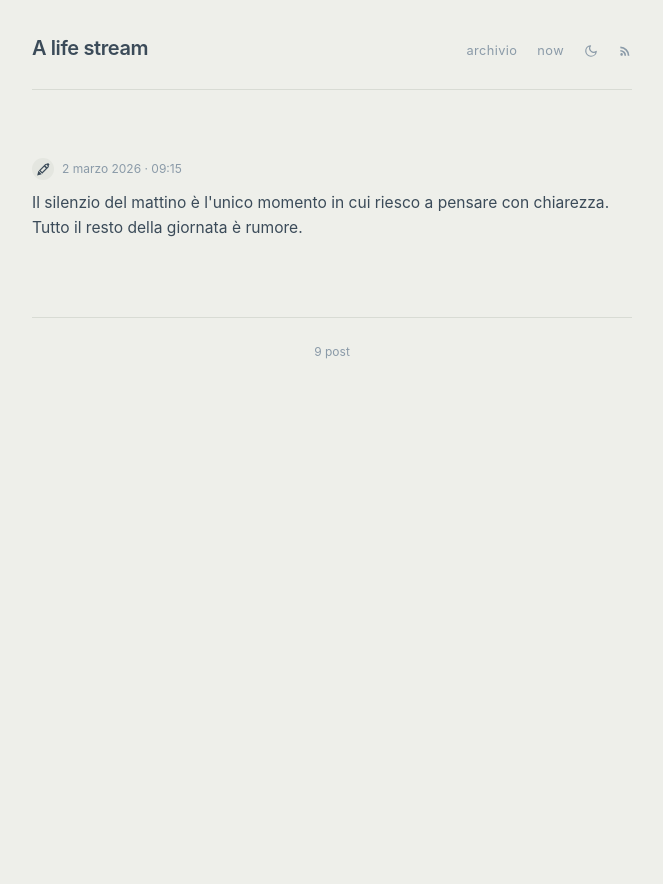
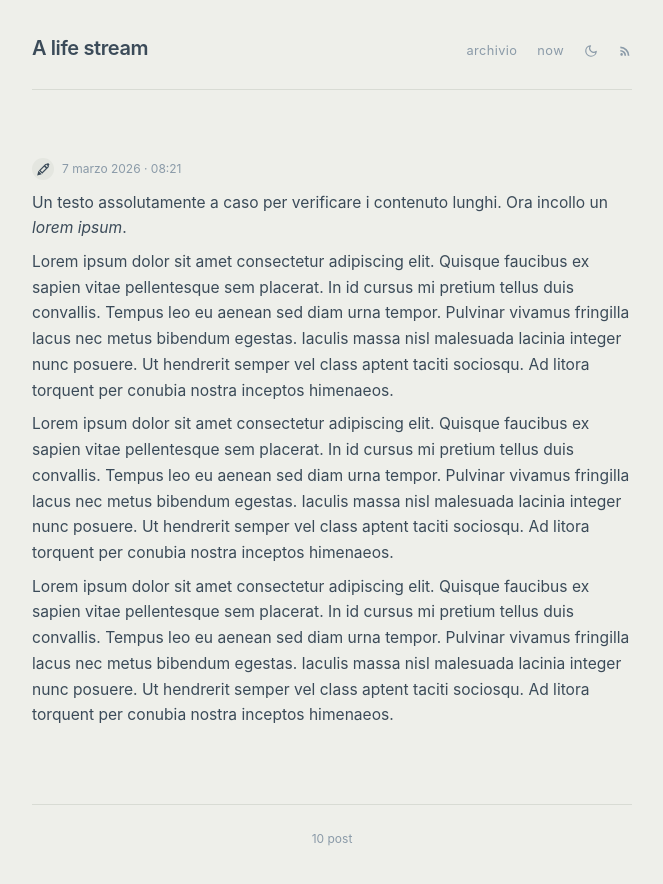
Before and after one commit to davidegallesi/stream, an Eleventy site: page src/stream/2024-03-10-mattino.md in a window 1280 px wide. Shown: the whole page, without its empty margins (308-971 px from the left). Before the commit the page ends 800 px from the top, so only its background shows below. Built offline with nearby package versions, Linux system fonts and the light colour scheme; Eleventy itself is replaced by a stand-in of ours; files that its build step writes are made by us from their sources.

Commit message:
lorem ipsum

```diff
--- a/src/stream/2024-03-10-mattino.md
+++ b/src/stream/2024-03-10-mattino.md
@@ -1,5 +1,11 @@
 ---
-date: 2026-03-02T09:15:00
+date: 2026-03-07T08:21:00
 type: note
 ---
-Il silenzio del mattino è l'unico momento in cui riesco a pensare con chiarezza. Tutto il resto della giornata è rumore.
+Un testo assolutamente a caso per verificare i contenuto lunghi. Ora incollo un *lorem ipsum*.
+
+Lorem ipsum dolor sit amet consectetur adipiscing elit. Quisque faucibus ex sapien vitae pellentesque sem placerat. In id cursus mi pretium tellus duis convallis. Tempus leo eu aenean sed diam urna tempor. Pulvinar vivamus fringilla lacus nec metus bibendum egestas. Iaculis massa nisl malesuada lacinia integer nunc posuere. Ut hendrerit semper vel class aptent taciti sociosqu. Ad litora torquent per conubia nostra inceptos himenaeos.
+
+Lorem ipsum dolor sit amet consectetur adipiscing elit. Quisque faucibus ex sapien vitae pellentesque sem placerat. In id cursus mi pretium tellus duis convallis. Tempus leo eu aenean sed diam urna tempor. Pulvinar vivamus fringilla lacus nec metus bibendum egestas. Iaculis massa nisl malesuada lacinia integer nunc posuere. Ut hendrerit semper vel class aptent taciti sociosqu. Ad litora torquent per conubia nostra inceptos himenaeos.
+
+Lorem ipsum dolor sit amet consectetur adipiscing elit. Quisque faucibus ex sapien vitae pellentesque sem placerat. In id cursus mi pretium tellus duis convallis. Tempus leo eu aenean sed diam urna tempor. Pulvinar vivamus fringilla lacus nec metus bibendum egestas. Iaculis massa nisl malesuada lacinia integer nunc posuere. Ut hendrerit semper vel class aptent taciti sociosqu. Ad litora torquent per conubia nostra inceptos himenaeos.
--- /dev/null
+++ b/src/stream/2026-03-07-long-form.md
@@ -0,0 +1,5 @@
+---
+date: 2026-03-02T09:15:00
+type: note
+---
+Il silenzio del mattino è l'unico momento in cui riesco a pensare con chiarezza. Tutto il resto della giornata è rumore.
```
